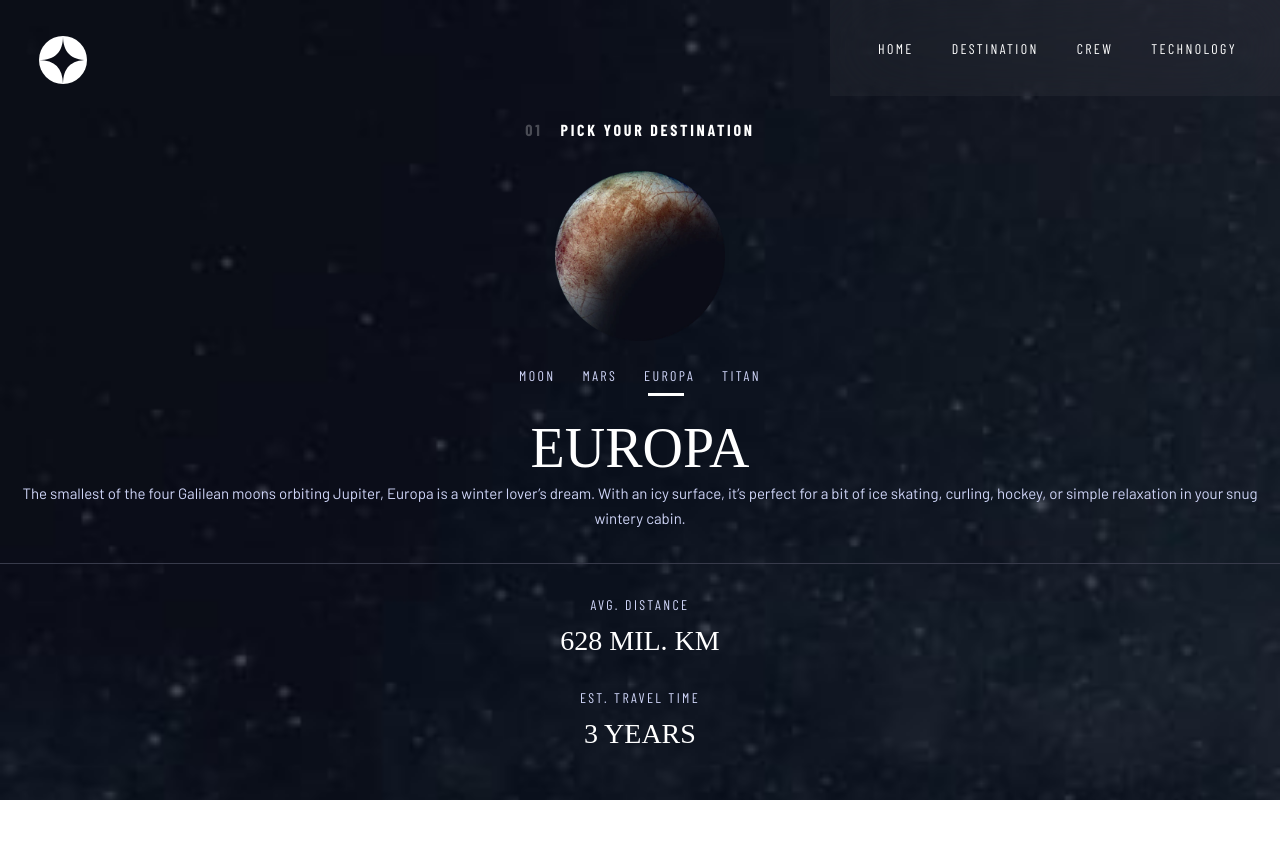
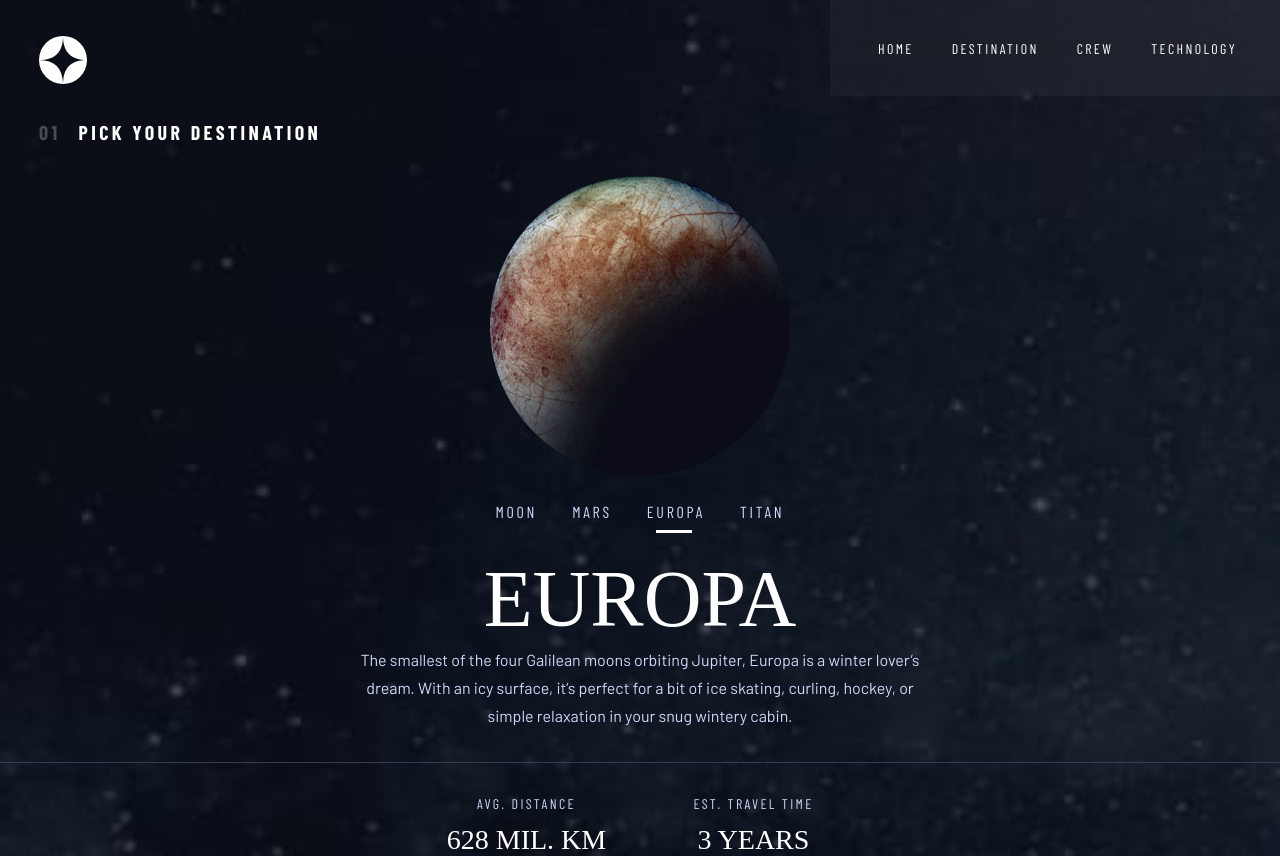
Before and after one commit to gigakhrz/Space-tourismo-website, a React (Vite) app: page /destinations/europa in a window 1280 px wide. Before the commit the page ends 800 px from the top, so only its background shows below. Built offline with nearby package versions, Linux system fonts and the light colour scheme; a web font is replaced by a local one.

Commit message:
add on destination tablet responsive

```diff
--- a/src/Components/Destination.tsx
+++ b/src/Components/Destination.tsx
@@ -42,7 +42,7 @@ const Destination = (): JSX.Element => {
       </PlanetInfo>
 
       <hr />
-
+      <DivCon>
         <Container>
           <h5>AVG. DISTANCE</h5>
           <h2>{planetInfo?.distance}</h2>
@@ -52,6 +52,7 @@ const Destination = (): JSX.Element => {
           <h5>Est. travel time</h5>
           <h2>{planetInfo?.travel}</h2>
         </Container>
+      </DivCon>
     </DestinationContianer>
   );
 };
@@ -76,6 +77,10 @@ const DestinationContianer = styled.div`
     width: 170px;
     height: 170px;
     margin-bottom: -6px;
+    @media screen and (min-width: 768px) {
+      width: 300px;
+      height: 300px;
+    }
   }
 
   hr {
@@ -106,6 +111,15 @@ const HeaderDiv = styled.div`
     letter-spacing: 2.7px;
     text-align: center;
     text-transform: uppercase;
+
+    @media screen and (min-width: 768px) {
+      align-self: flex-start;
+      margin-left: 39px;
+      font-size: 20px;
+      font-weight: 400;
+      line-height: 24px;
+      letter-spacing: 3.375px;
+    }
   }
   span .opacit {
     opacity: 0.25;
@@ -134,6 +148,17 @@ const ChoosePlanet = styled.nav<{ path: string | undefined }>`
         : "202px"};
 
     bottom: -12px;
+
+    @media screen and (min-width: 768px) {
+      left: ${(props) =>
+        props.path === "moon"
+          ? "-2px"
+          : props.path === "mars"
+          ? "74px"
+          : props.path === "europa"
+          ? "158px"
+          : "245px"};
+    }
   }
 
   nav {
@@ -144,6 +169,11 @@ const ChoosePlanet = styled.nav<{ path: string | undefined }>`
     justify-content: center;
     position: relative;
 
+    @media screen and (min-width: 768px) {
+      width: 285px;
+      gap: 35px;
+    }
+
     a {
       font-family: Barlow Condensed;
       font-size: 14px;
@@ -153,9 +183,10 @@ const ChoosePlanet = styled.nav<{ path: string | undefined }>`
       color: #d0d6f9;
       text-decoration: none;
       text-transform: uppercase;
-
-      :focus {
-        color: white;
+      @media screen and (min-width: 768px) {
+        font-size: 16px;
+        line-height: 19px;
+        letter-spacing: 2.7px;
       }
     }
   }
@@ -177,6 +208,10 @@ const PlanetInfo = styled.div`
     font-weight: 400;
     line-height: 64px;
     text-align: center;
+    @media screen and (min-width: 768px) {
+      font-size: 80px;
+      line-height: 92px;
+    }
   }
 
   p {
@@ -186,6 +221,11 @@ const PlanetInfo = styled.div`
     line-height: 25px;
     color: #d0d6f9;
     text-align: center;
+    @media screen and (min-width: 768px) {
+      max-width: 580px;
+      font-size: 16px;
+      line-height: 28px;
+    }
   }
 `;
 
@@ -196,6 +236,9 @@ const Container = styled.div`
   justify-content: center;
   width: 100%;
   gap: 12px;
+  @media screen and (min-width: 768px) {
+    width: 216px;
+  }
 
   h5 {
     font-family: Barlow Condensed;
@@ -218,3 +261,15 @@ const Container = styled.div`
     text-transform: uppercase;
   }
 `;
+
+const DivCon = styled.div`
+  display: flex;
+  flex-direction: column;
+  gap: 32px;
+  align-items: center;
+  @media screen and (min-width: 768px) {
+    flex-direction: row;
+    max-width: 573px;
+    gap: 11px;
+  }
+`;
```
Lines whose indentation alone changed are shown as unchanged.
